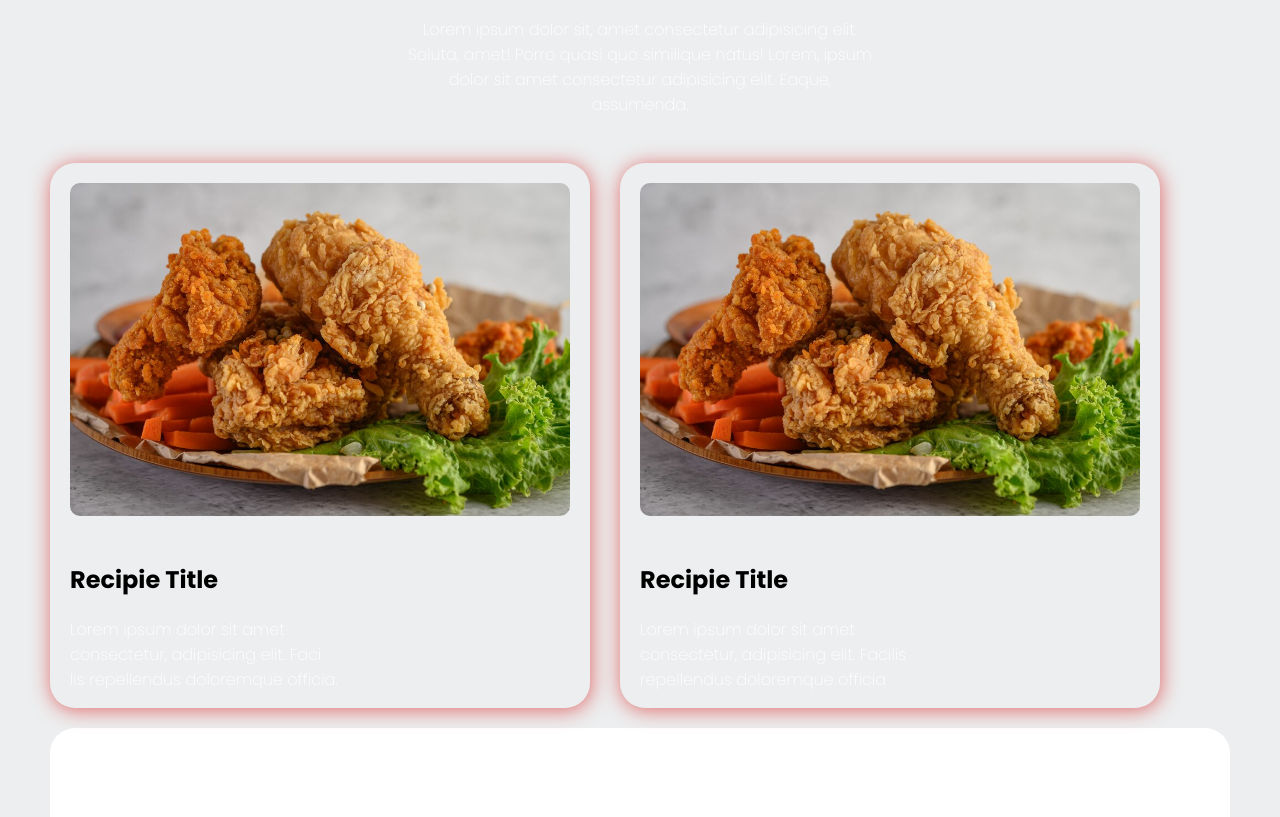
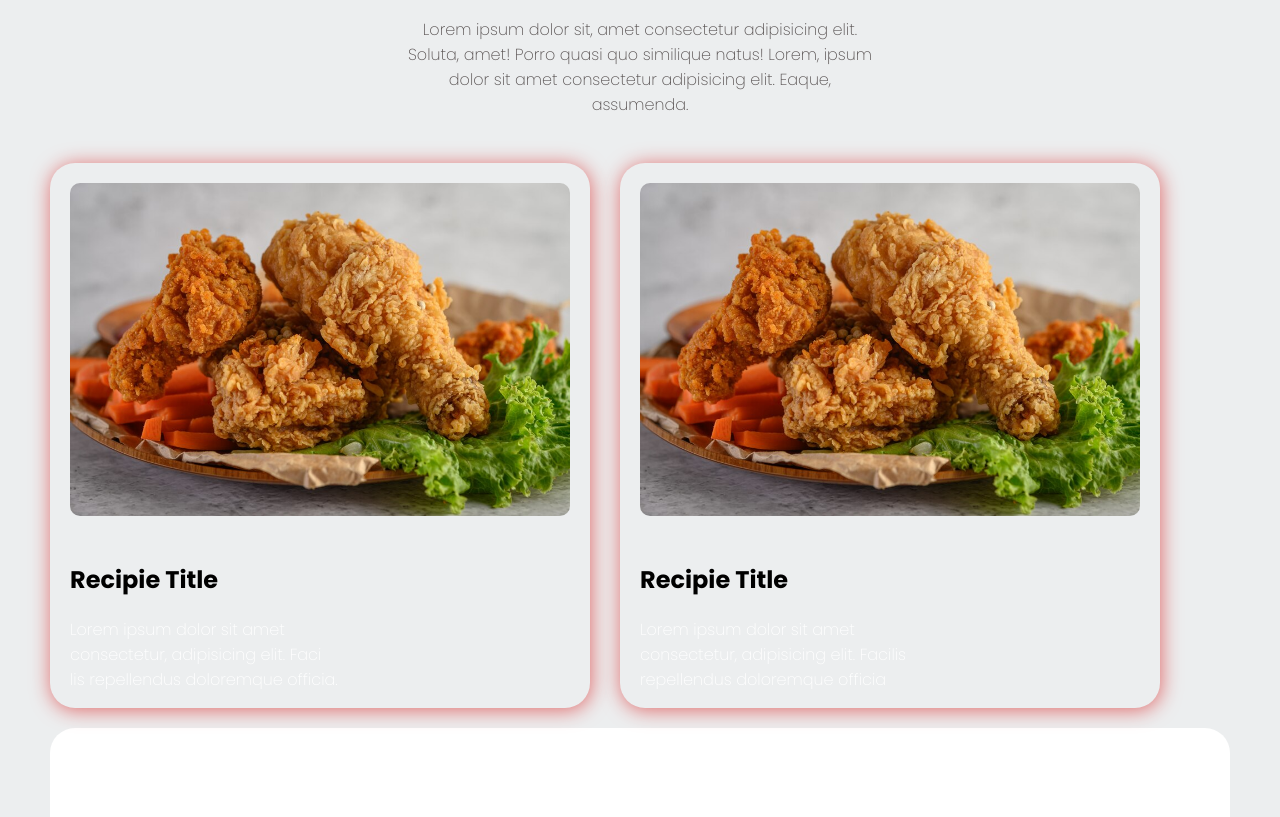
Before and after one commit to mamun2840/My-First-Project, a plain HTML site: page index.html in a window 1280 px wide. Shown: the part 956-1773 px from the top of the page. Drawn offline with Linux system fonts and the light colour scheme.

Commit message:
5th commit

```diff
--- a/index.html
+++ b/index.html
@@ -40,7 +40,9 @@
     </section>
     <section class="therd-section">
         <h1>My Recipies</h1>
-        <p>Lorem ipsum dolor sit, amet consectetur adipisicing elit. <br> Soluta, amet! Porro quasi quo similique natus!
+        <p style="color:rgb(87, 81, 81);">Lorem ipsum dolor sit, amet consectetur adipisicing elit. <br> Soluta, amet!
+            Porro
+            quasi quo similique natus!
             Lorem, ipsum <br>dolor sit amet consectetur adipisicing elit. Eaque,<br> assumenda.
         </p>
         <div class="fixeable-container">
```
